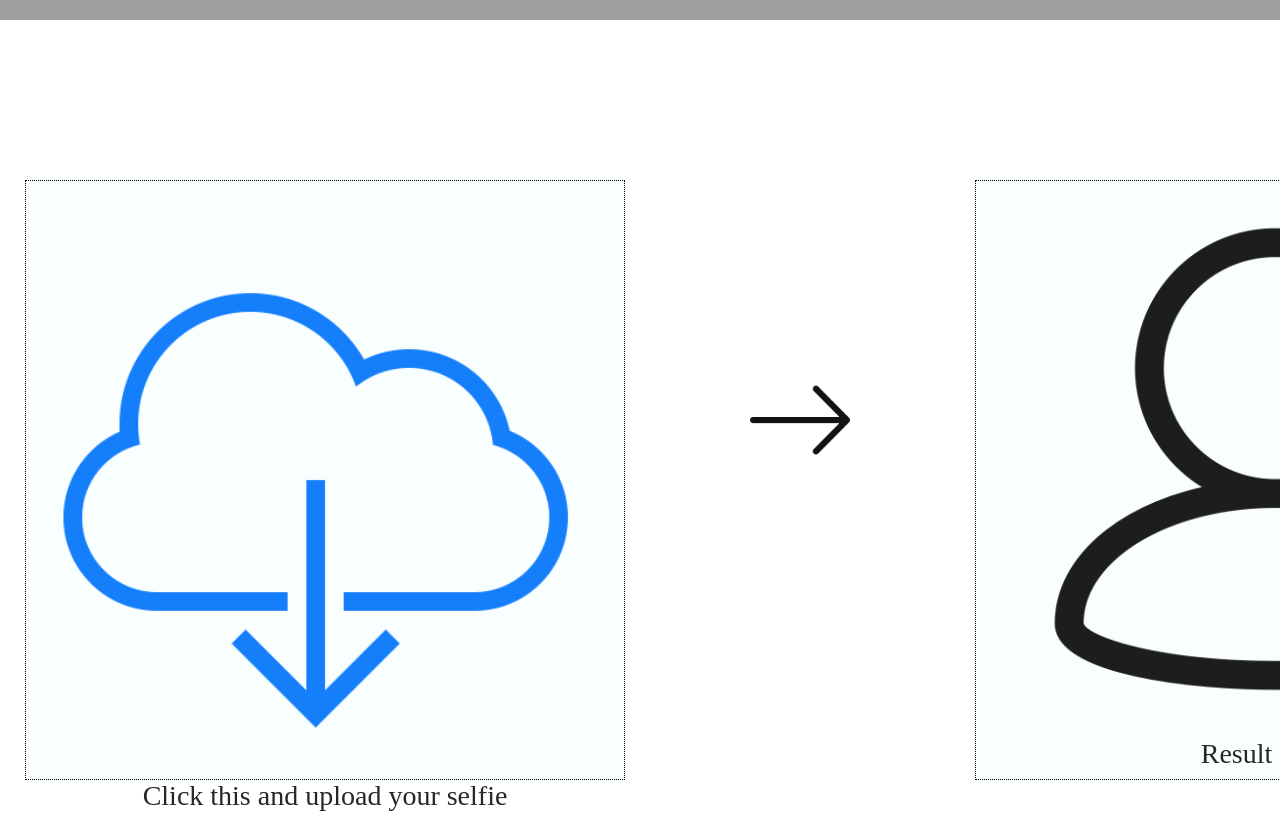
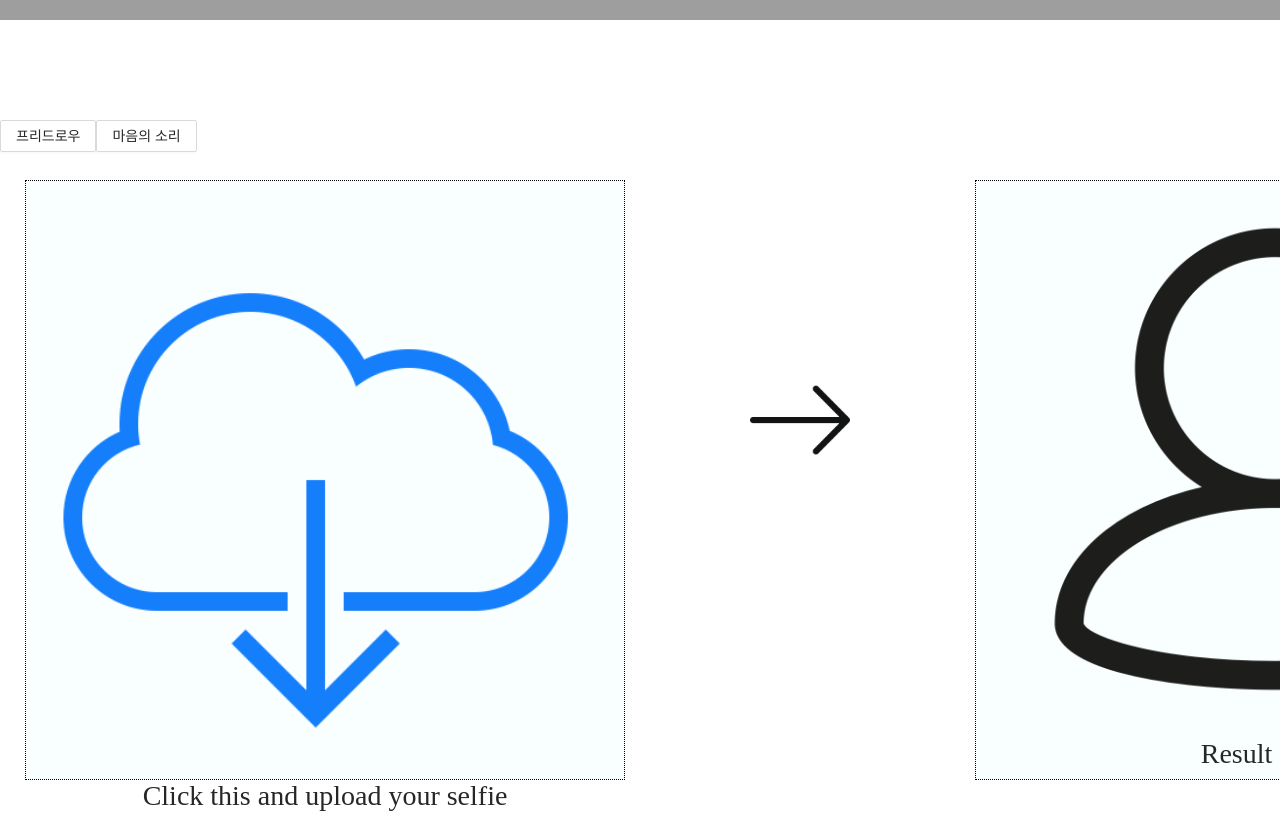
Before and after one commit to gyu-young-park/WebToonPlatforn_DS, a React (Create React App) app in the folder frontend/: page /self2image in a window 1280 px wide. Shown: the part 880-1720 px from the top of the page. Built offline with nearby package versions, Linux system fonts and the light colour scheme; no server answers; grey boxes are pictures that could not be loaded; a web font is replaced by a local one.

Commit message:
api/ugotit added form params, which is webtoon_title ex) mindOnSound , FreeDraw

```diff
--- a/frontend/src/components/DropBox/index.css
+++ b/frontend/src/components/DropBox/index.css
@@ -52,3 +52,9 @@
     height: 500px;
     margin: auto auto;
 }
+
+.wrapper-webtoon-title-btns{
+    position: absolute;
+    display: flex;
+    float: row;
+}
--- a/frontend/src/components/DropBox/index.tsx
+++ b/frontend/src/components/DropBox/index.tsx
@@ -3,6 +3,7 @@ import axios from 'axios';
 import cloud from './img/cloud_uploade.png'
 import person from './img/person.png'
 import rightArrow from './img/rightArrow.png'
+import {Button} from 'antd'
 import './index.css'
 
 //flask server
@@ -13,7 +14,7 @@ const config = {
 
 const DropBox = () =>{
     const [filePath, setFilePath] = useState<string>("")
-
+    const [mode, setMode] = useState("freedraw")
     const dropSelfie = async (e : any) => {
         e.preventDefault()
         if(e.target.files[0] === '') return;
@@ -22,30 +23,42 @@ const DropBox = () =>{
         reader.onload = async function(event){
             let base64data = event?.target?.result as string
             let formData = new FormData()
-
             if(base64data != null){
                 formData.append("userImage", base64data)
+                formData.append("webtoon_title", mode)
+                console.log(mode)
                 const res = await axios.post(url+'/gan/ugotit', formData, config)
                 console.log(res)
             }
         }
         reader.readAsDataURL(e.target.files[0])
     }
+    const onFreeDrawMode = () =>{
+        setMode("freedraw")
+    }
+    const onMindOnSound = () => {
+        setMode("mind_sound")
+    }
 
     return(
         <div className="selfie-to-image">
+            <div className="wrapper-webtoon-title-btns">
+                <Button onClick={onFreeDrawMode}>프리드로우</Button>
+                <Button onClick={onMindOnSound}>마음의 소리</Button>
+            </div>
             <div className="wrapper-dropbox">
                 <img className="cloud-image" src={cloud} alt="cloud_image"/>
                 <h3 className="cloud-text">Click this and upload your selfie</h3>
                 <input className="cloud-file" type="file" value="" onChange={dropSelfie} />
             </div>
             <div className="right-arrow">
-            <img className="right-arrow-image" src={rightArrow} alt="rightArrow"/>
+                <img className="right-arrow-image" src={rightArrow} alt="rightArrow"/>
             </div>
             <div className="wrapper-dropbox">
                 <img className="result-image" src={filePath === '' ? person : filePath} alt="cloud_image"/>
                 <h3 className="cloud-text">Result Image</h3>
             </div>
+
         </div>
     )
 }
```
